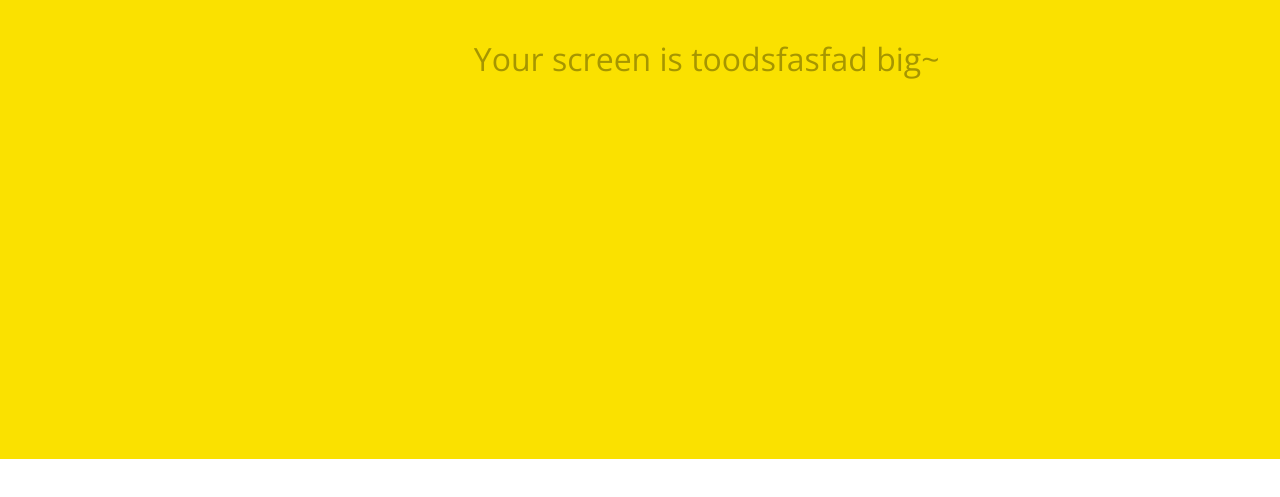
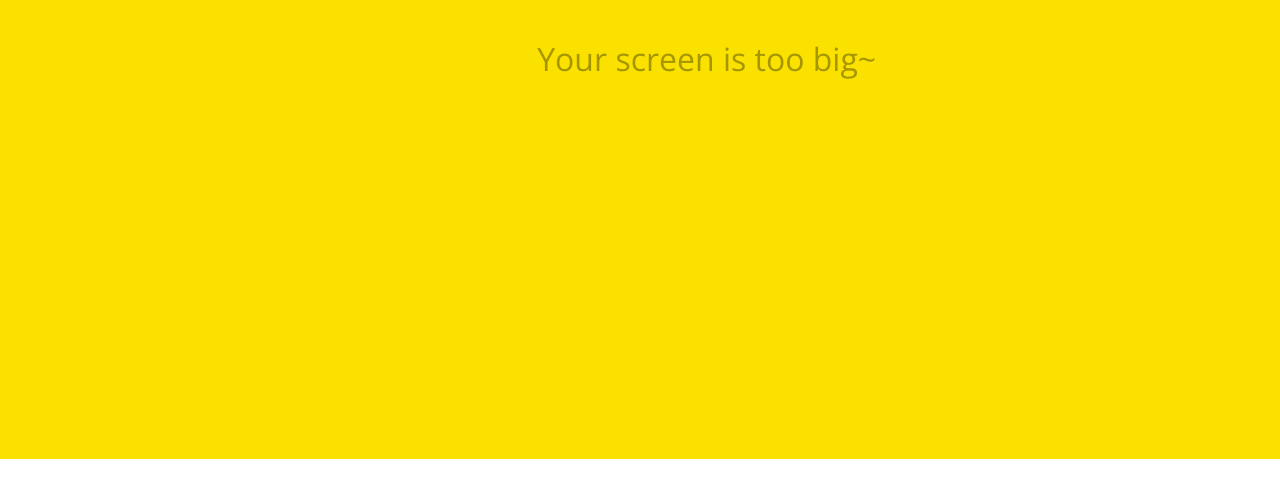
Before and after one commit to heejunggg/clone-git-last, a plain HTML site: page index.html in a window 1280 px wide. Shown: the part 341-838 px from the top of the page. Drawn offline with nearby package versions, Linux system fonts and the light colour scheme.

Commit message:
Update index.html

```diff
--- a/index.html
+++ b/index.html
@@ -38,7 +38,7 @@
    </form>
 
    <div id="no-mobile">
-      <span>Your screen is toodsfasfad big~</span>
+      <span>Your screen is too big~</span>
    </div>
 
    <script src="https://kit.fontawesome.com/3d2f6dddc1.js" crossorigin="anonymous"></script>
```
